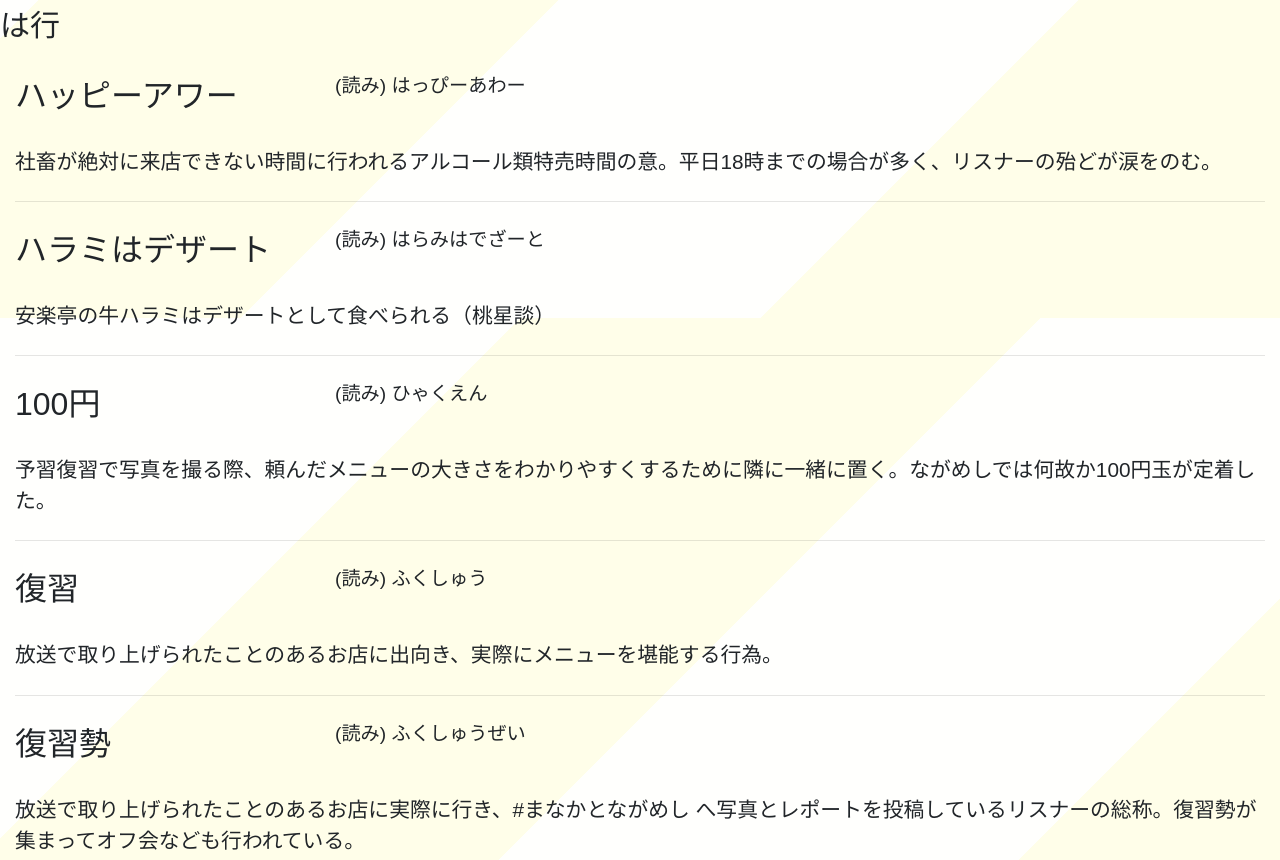
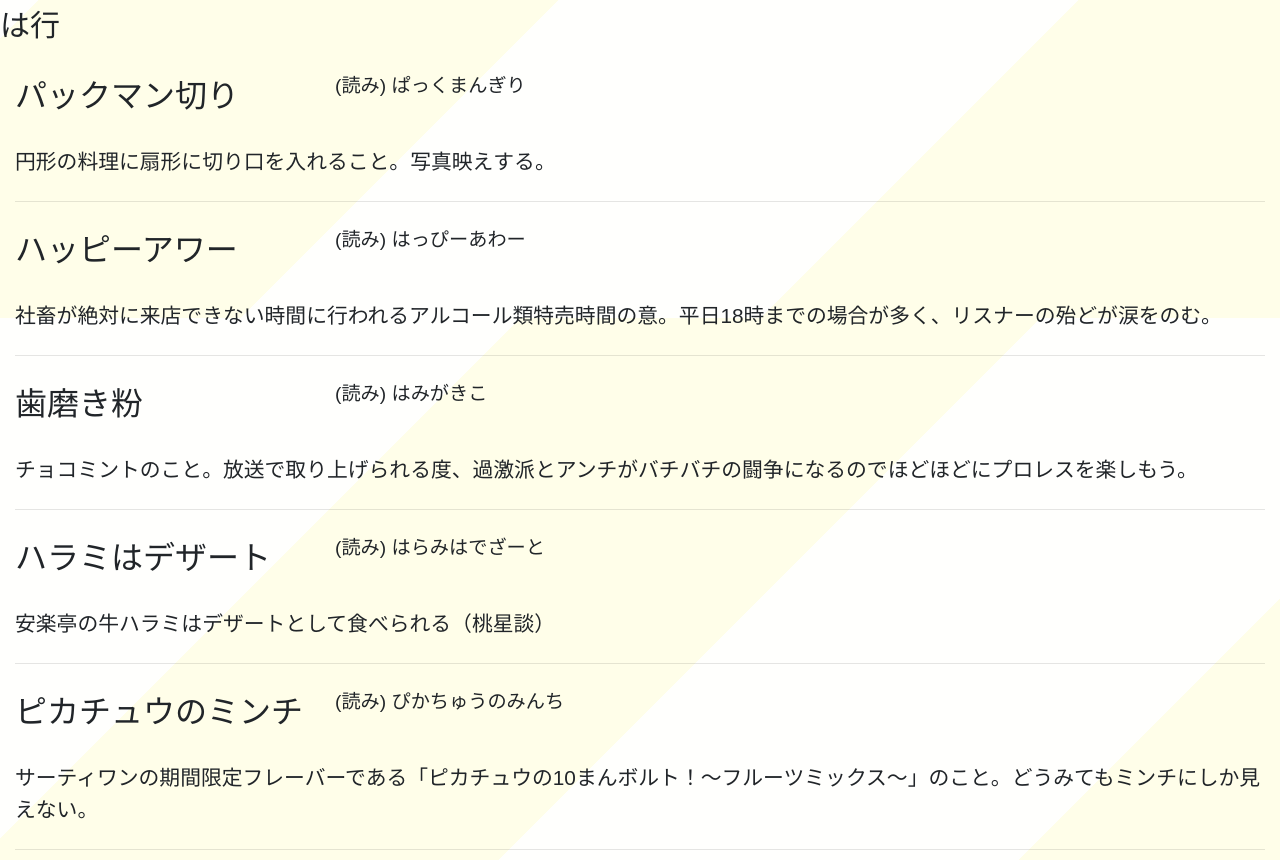
Before and after one commit to LiamKanon/MomohoshiManaka, a plain HTML site: page dictionary.html in a window 1280 px wide. Shown: the part 3682-4542 px from the top of the page. Drawn offline with nearby package versions, Linux system fonts and the light colour scheme; a web font is replaced by a local one.

Commit message:
辞書更新

```diff
--- a/dictionary.html
+++ b/dictionary.html
@@ -155,6 +155,14 @@
       <div class="row SM mt-5" style="font-size:30px">な行</div>
       <div class="row SM mt-5" style="font-size:30px">は行</div>
       <div class="row mt-4" style="position:relative; height:50px">
+        <div class="col-lg-3 col-12 SM" style="font-size:2em;">パックマン切り</div>
+        <div class="col-lg-9 col-12 SM align-bottom mb-5 mb-lg-0" style="font-size:1.2em">(読み) ぱっくまんぎり</div>
+      </div>
+      <div class="row mt-lg-3 mt-3">
+        <div class="col-12 SM my-2" style="font-size:1.3em">円形の料理に扇形に切り口を入れること。写真映えする。</div>
+      </div>
+      <hr>
+      <div class="row mt-4" style="position:relative; height:50px">
         <div class="col-lg-3 col-12 SM" style="font-size:2em;">ハッピーアワー</div>
         <div class="col-lg-9 col-12 SM align-bottom mb-5 mb-lg-0" style="font-size:1.2em">(読み) はっぴーあわー</div>
       </div>
@@ -163,11 +171,27 @@
       </div>
       <hr>
       <div class="row mt-4" style="position:relative; height:50px">
+        <div class="col-lg-3 col-12 SM" style="font-size:2em;">歯磨き粉</div>
+        <div class="col-lg-9 col-12 SM align-bottom mb-5 mb-lg-0" style="font-size:1.2em">(読み) はみがきこ</div>
+      </div>
+      <div class="row mt-lg-3 mt-3">
+        <div class="col-12 SM my-2" style="font-size:1.3em">	チョコミントのこと。放送で取り上げられる度、過激派とアンチがバチバチの闘争になるのでほどほどにプロレスを楽しもう。</div>
+      </div>
+      <hr>
+      <div class="row mt-4" style="position:relative; height:50px">
         <div class="col-lg-3 col-12 SM" style="font-size:2em;">ハラミはデザート</div>
         <div class="col-lg-9 col-12 SM align-bottom mb-5 mb-lg-0" style="font-size:1.2em">(読み) はらみはでざーと</div>
       </div>
       <div class="row mt-lg-3 mt-3">
         <div class="col-12 SM my-2" style="font-size:1.3em">安楽亭の牛ハラミはデザートとして食べられる（桃星談）</div>
+      </div>
+      <hr>
+      <div class="row mt-4" style="position:relative; height:50px">
+        <div class="col-lg-3 col-12 SM" style="font-size:2em;">ピカチュウのミンチ</div>
+        <div class="col-lg-9 col-12 SM align-bottom mb-5 mb-lg-0" style="font-size:1.2em">(読み) ぴかちゅうのみんち</div>
+      </div>
+      <div class="row mt-lg-3 mt-3">
+        <div class="col-12 SM my-2" style="font-size:1.3em">	サーティワンの期間限定フレーバーである「ピカチュウの10まんボルト！～フルーツミックス～」のこと。どうみてもミンチにしか見えない。</div>
       </div>
       <hr>
       <div class="row mt-4" style="position:relative; height:50px">
@@ -217,6 +241,14 @@
       </div>
       <div class="row mt-lg-3 mt-3">
         <div class="col-12 SM my-2" style="font-size:1.3em">常連リスナーてったーさんの名言。ながめし配信においては、ミニサイズの注文はすべて甘えとなり煽られるので予習勢は注意。</div>
+      </div>
+      <hr>
+      <div class="row mt-4" style="position:relative; height:50px">
+        <div class="col-lg-3 col-12 SM" style="font-size:2em;">めぐゆん</div>
+        <div class="col-lg-9 col-12 SM align-bottom mb-5 mb-lg-0" style="font-size:1.2em">(読み) めぐゆん</div>
+      </div>
+      <div class="row mt-lg-3 mt-3">
+        <div class="col-12 SM my-2" style="font-size:1.3em">ケンタッキー回に有識者として呼ばれたVtuber伽神さんのこと。桃星愛花のプロレス相手。</div>
       </div>
       <hr>
       <div class="row mt-4" style="position:relative; height:50px">
```
Also changed, not shown: 2 other files.
